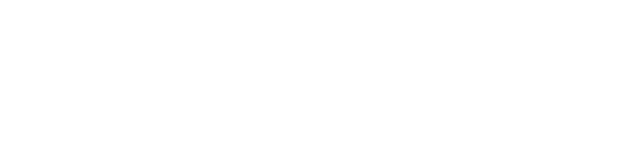
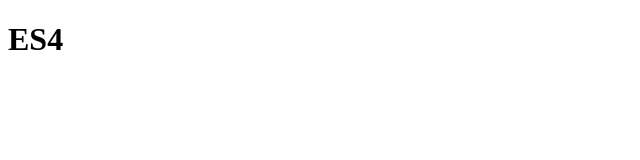
Before and after one commit to bigoroberto/js-jsnacks-blocco-3, a plain HTML site: page es 4/index.html in a window 1280 px wide. Shown: the whole page, without its empty margins (0-640 px from the left). Drawn offline with Linux system fonts and the light colour scheme.

Commit message:
sdfsdfsd

```diff
--- a/es 4/index.html
+++ b/es 4/index.html
@@ -7,6 +7,7 @@
   <title>Document</title>
 </head>
 <body>
+  <h1>ES4</h1>
 
   <script src="/es 4/js/script.js"></script>
 </body>
```
